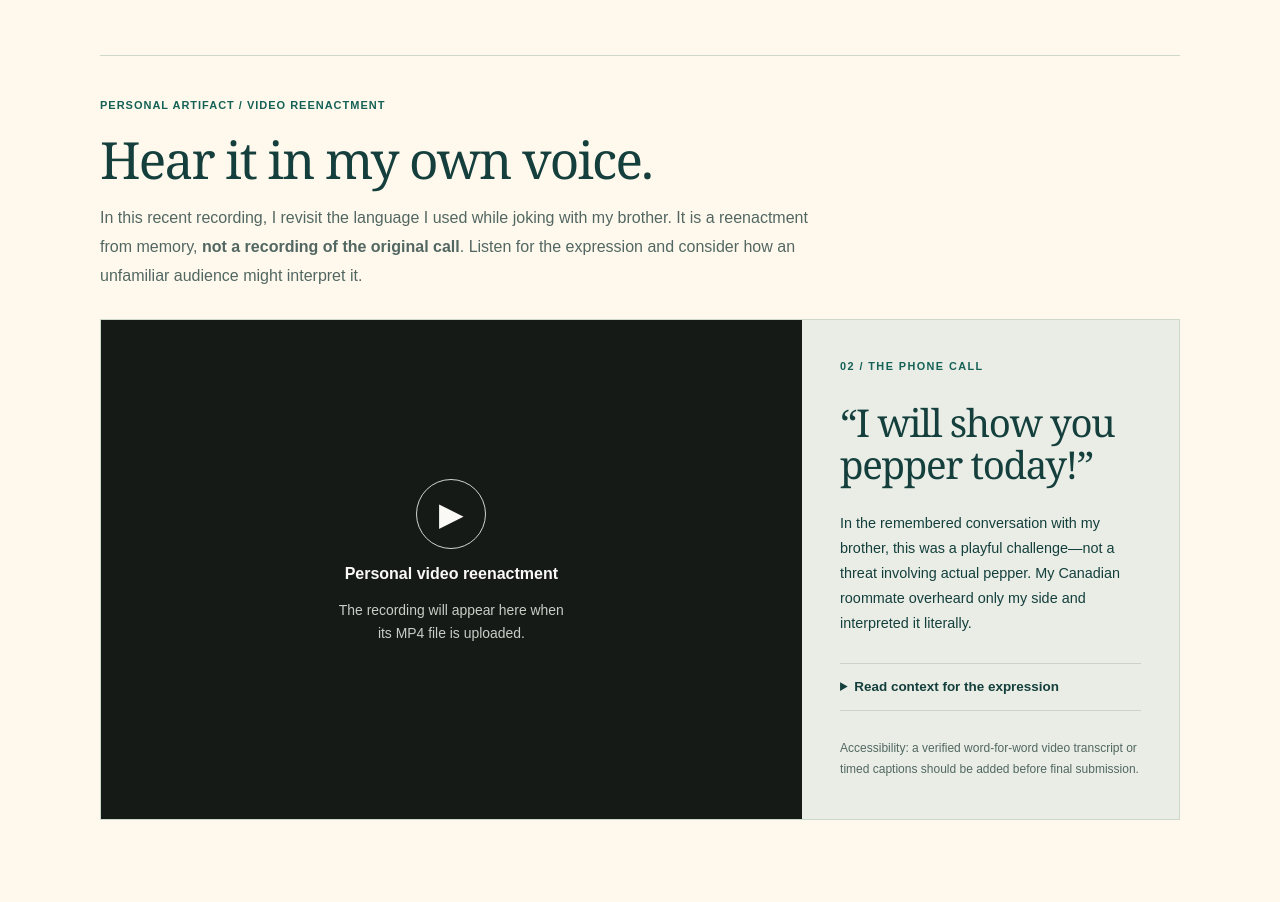
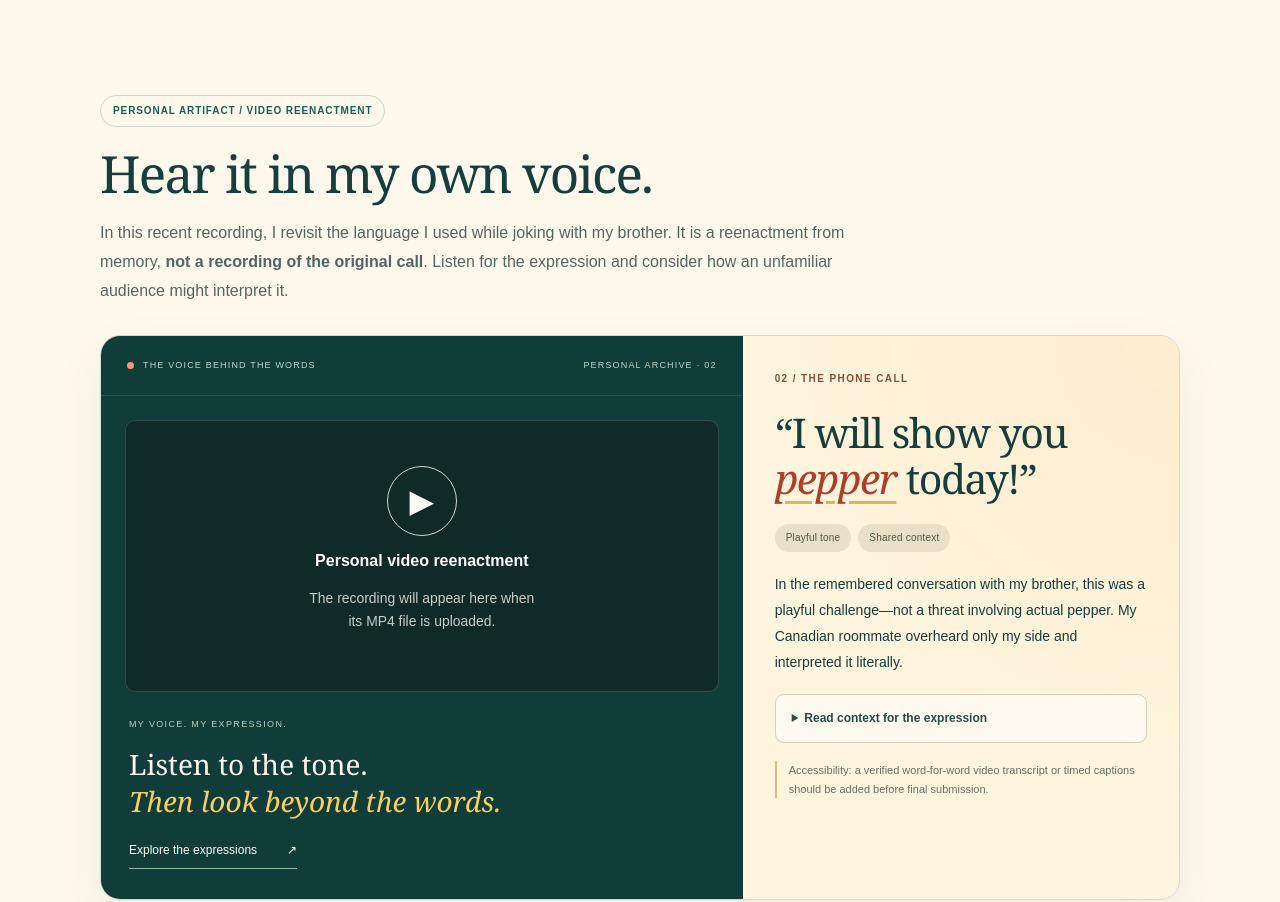
Before and after one commit to vincent-iyegbuye/lang-ethno, a plain HTML site: page index.html in a window 1280 px wide. Shown: the part 10720-11622 px from the top of the page. Drawn offline with Linux system fonts and the light colour scheme; no server answers.

Commit message:
Polish personal video section with framed editorial design

```diff
--- a/index.html
+++ b/index.html
@@ -70,6 +70,8 @@
 <section class="container voice-film reveal" id="brotherVideo" aria-labelledby="brotherVideoTitle">
  <div class="voice-film-heading"><span class="kicker">PERSONAL ARTIFACT / VIDEO REENACTMENT</span><h3 id="brotherVideoTitle">Hear it in my own voice.</h3><p>In this recent recording, I revisit the language I used while joking with my brother. It is a reenactment from memory, <strong>not a recording of the original call</strong>. Listen for the expression and consider how an unfamiliar audience might interpret it.</p></div>
  <div class="voice-film-panel">
+  <div class="voice-film-screen">
+   <div class="voice-film-toolbar"><span><i aria-hidden="true"></i> THE VOICE BEHIND THE WORDS</span><span>PERSONAL ARCHIVE · 02</span></div>
   <div class="voice-film-video-wrap">
    <video id="pepperVideo" controls playsinline preload="metadata" width="960" height="540" aria-label="Personal reenactment of the Nigerian expressions from my phone conversation" hidden>
     <source src="assets/video/pepper-phone-call.mp4" type="video/mp4">
@@ -77,7 +79,9 @@
    </video>
    <div id="pepperVideoFallback" class="voice-film-fallback"><span aria-hidden="true">▶</span><strong>Personal video reenactment</strong><p>The recording will appear here when its MP4 file is uploaded.</p></div>
   </div>
-  <div class="voice-film-notes"><span class="voice-film-number">02 / THE PHONE CALL</span><blockquote>“I will show you pepper today!”</blockquote><p>In the remembered conversation with my brother, this was a playful challenge—not a threat involving actual pepper. My Canadian roommate overheard only my side and interpreted it literally.</p>
+   <div class="voice-film-caption"><span>MY VOICE. MY EXPRESSION.</span><p>Listen to the tone.<br><em>Then look beyond the words.</em></p><a href="#decodeMoment">Explore the expressions <span aria-hidden="true">↗</span></a></div>
+  </div>
+  <div class="voice-film-notes"><span class="voice-film-number">02 / THE PHONE CALL</span><blockquote>“I will show you <em>pepper</em> today!”</blockquote><div class="voice-film-tags"><span>Playful tone</span><span>Shared context</span></div><p>In the remembered conversation with my brother, this was a playful challenge—not a threat involving actual pepper. My Canadian roommate overheard only my side and interpreted it literally.</p>
    <details><summary>Read context for the expression</summary><p><strong>Words I remember using:</strong> “Abeg, shift! You fit shout? I will show you pepper today! Oya, bring your card out make we see!”</p><p><strong>Context:</strong> My brother and I were teasing each other over the phone. My roommate asked why I wanted to put pepper on him, and I explained the figurative meaning. This account is reconstructed from memory; it is not a verbatim transcript of the video above.</p></details>
    <p class="voice-film-transcript-note">Accessibility: a verified word-for-word video transcript or timed captions should be added before final submission.</p>
   </div>
--- a/interactive.css
+++ b/interactive.css
@@ -27,3 +27,31 @@ button,a{transition:background .2s,color .2s,transform .2s,box-shadow .2s}button
 @media(max-width:1000px){.hero-grid{gap:30px}.word-ticket strong{font-size:52px}.listener-tabs{flex-wrap:wrap}.journey-inner{align-items:flex-start}}
 @media(max-width:760px){.hero-grid{grid-template-columns:1fr;padding-top:50px}.hero h1{font-size:clamp(58px,13vw,85px)}.world-stage{max-width:470px;width:100%;margin:auto}.hero-bottom{gap:20px}.journey-inner{flex-direction:column;gap:12px}.journey-links{gap:7px}.journey-links a{padding:8px 10px}.section-space{padding-block:55px}.chapter-giant{font-size:175px;top:0}.lab-section,.dialect-lab,.pov-lab{padding:22px}.lab-icon{font-size:30px}.editorial-artifact{transform:none!important;margin:10px 6px 0 0}.listener-card{margin-left:15px}.word-ticket{margin-left:8px}.question-main,.answers,.meaning-display{padding:22px}.hero-description{font-size:15px}.site-nav{background:var(--paper)}.reflect-buttons{flex-wrap:wrap}}
 @media(prefers-reduced-motion:reduce){*,*:before,*:after{animation:none!important;transition:none!important;scroll-behavior:auto!important}}
+
+/* Personal film: a framed screening room with an editorial context card. */
+.voice-film{padding-top:48px;border-top:0;margin-block:24px 90px}
+.voice-film-heading{max-width:760px;margin-bottom:30px}
+.voice-film-heading .kicker{display:inline-block;border:1px solid #ccd8cb;padding:7px 12px;border-radius:30px;font-size:10px}
+.voice-film-heading h3{font-size:clamp(34px,4vw,52px);margin-top:18px}
+.voice-film-panel{grid-template-columns:minmax(0,1.25fr) minmax(300px,.85fr);border:1px solid #d7d9c9;border-radius:20px;overflow:hidden;background:#fff5df;box-shadow:0 20px 50px #143f3c12}
+.voice-film-screen{min-width:0;background:#103d39;display:flex;flex-direction:column;color:#fff9ed}
+.voice-film-toolbar{display:flex;justify-content:space-between;align-items:center;gap:18px;padding:22px 26px;font-size:9px;letter-spacing:.13em;color:#c0d6c9;border-bottom:1px solid #ffffff1c}
+.voice-film-toolbar>span:first-child{display:flex;align-items:center;gap:9px}
+.voice-film-toolbar i{width:7px;height:7px;background:#ff9476;border-radius:50%;flex-shrink:0}
+.voice-film-video-wrap{min-height:0;margin:24px 24px 0;border:1px solid #ffffff25;border-radius:10px;overflow:hidden;background:#102b27;display:block}
+.voice-film-video-wrap video{width:100%;height:auto;max-height:none;aspect-ratio:16/9;object-fit:contain;background:#102b27;display:block}
+.voice-film-caption{padding:25px 28px 30px;flex:1;display:flex;flex-direction:column;align-items:flex-start;justify-content:center}
+.voice-film-caption>span{font-size:9px;letter-spacing:.15em;color:#b7d0bd}
+.voice-film-caption p{font:28px/1.3 Georgia,serif;margin:14px 0 22px;color:#fff9ed}.voice-film-caption em{color:#f9cf62}
+.voice-film-caption a{display:flex;align-items:center;gap:30px;border-bottom:1px solid #94b5a3;padding-bottom:7px;font-size:12px;text-decoration:none;color:#fff9ed}.voice-film-caption a:hover{color:#f9cf62;border-color:#f9cf62}
+.voice-film-notes{padding:35px 32px;justify-content:flex-start;background:radial-gradient(circle at top right,#ffdfb566,transparent 65%),#fff5df}
+.voice-film-number{font-size:10px;color:#825039;letter-spacing:.14em}
+.voice-film-notes blockquote{font-size:clamp(34px,3.2vw,48px);line-height:1.12;margin:22px 0;letter-spacing:-.035em;color:#143f3c}
+.voice-film-notes blockquote em{color:#ad402c;text-decoration:underline;text-decoration-color:#e5b356;text-decoration-thickness:3px;text-underline-offset:7px}
+.voice-film-tags{display:flex;gap:7px;flex-wrap:wrap;margin:0 0 20px}.voice-film-tags span{font-size:10px;letter-spacing:.02em;border-radius:30px;background:#eadfc7;color:#4a5743;padding:6px 11px}
+.voice-film-notes>p{font-size:14px;line-height:1.85;margin-bottom:16px}
+.voice-film-notes details{border:1px solid #d8cdb5;border-radius:9px;background:#fffaf0;padding:14px 16px;margin:2px 0 0}
+.voice-film-notes summary{font-size:12px;line-height:1.6;color:#234f45}.voice-film-notes details[open]{background:#fffdf6}.voice-film-notes details p{font-size:13px}
+.voice-film-notes .voice-film-transcript-note{font-size:11px;line-height:1.7;color:#677064;margin-top:18px;border-left:2px solid #d6bd83;padding-left:12px}
+@media(max-width:850px){.voice-film-panel{grid-template-columns:1fr}.voice-film-caption{padding:24px}.voice-film-caption p{font-size:27px}.voice-film-notes{padding:30px}.voice-film-notes blockquote{max-width:500px;font-size:42px}.voice-film-video-wrap{min-height:0}}
+@media(max-width:480px){.voice-film-toolbar{padding:18px 16px;gap:12px;font-size:8px;letter-spacing:.07em}.voice-film-toolbar>span:last-child{max-width:80px;text-align:right}.voice-film-video-wrap{margin:14px 14px 0}.voice-film-caption{padding:23px 20px}.voice-film-notes{padding:26px 22px}.voice-film-notes blockquote{font-size:37px}.voice-film-panel{border-radius:14px}}
```
